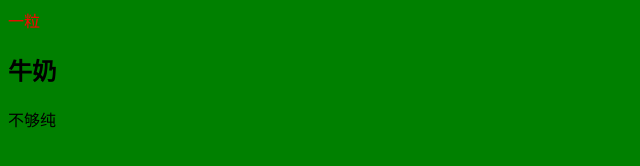
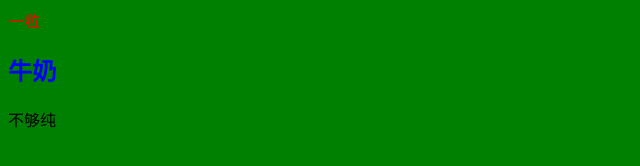
Before and after one commit to xxxhaiyan/html, a plain HTML site: page index3.html in a window 1280 px wide. Shown: the whole page, without its empty margins (0-640 px from the left). Drawn offline with Linux system fonts and the light colour scheme.

Commit message:
‘index3 ’

```diff
--- a/index3.html
+++ b/index3.html
@@ -6,6 +6,7 @@
 		<style type="text/css">
 			body{background: green;}
 			div{color:red}
+			h2{color:blue}
 		</style>
 	</head>
 
```
